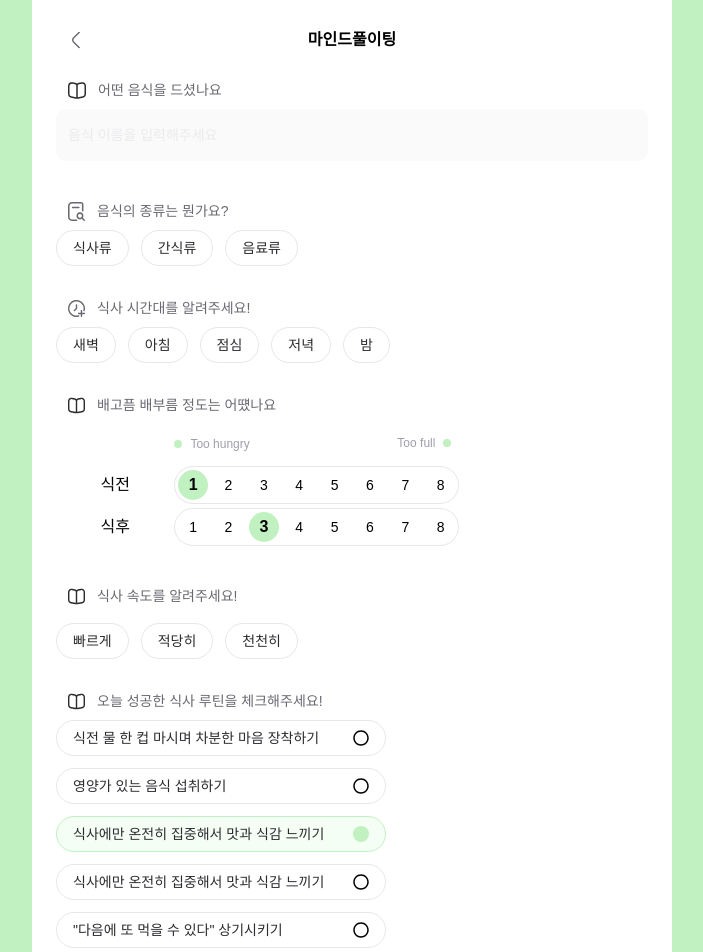
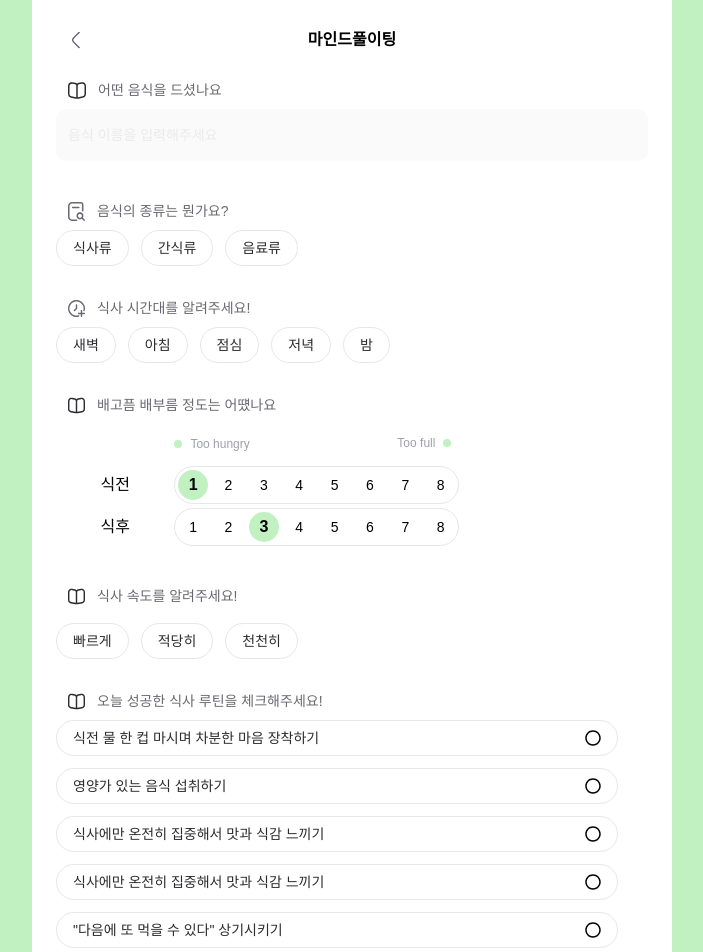
Before and after one commit to hatoruday/mindeating-front, a Next.js app: page /mind in a window 1280 px wide. Shown: the top 952 px of the page, without its empty margins (288-991 px from the left). Built offline with nearby package versions, Linux system fonts and the light colour scheme; a web font is replaced by a local one.

Commit message:
attempting mind record interaction

```diff
--- a/app/mind/page.tsx
+++ b/app/mind/page.tsx
@@ -88,7 +88,7 @@ export default function MindFullEating() {
     setNote(value);
   };
   return (
-    <div className="flex flex-col">
+    <div className="flex flex-col justify-center content-center">
       <header className="flex relative w-full py-3 justify-center">
         <Image
           src="/leftChevron.svg"
@@ -212,52 +212,59 @@ export default function MindFullEating() {
           </span>
         </header>
         <article className="flex gap-x-3">
-          <div className="flex  justify-center items-center h-9 relative gap-2.5 px-4 py-2.5 rounded-[56px] border border-[#e7e7e7]">
-            <p className="flex text-sm font-medium text-left text-[#2c2c30]">
-              빠르게
-            </p>
-          </div>
-          <div className="flex  justify-center items-center h-9 relative gap-2.5 px-4 py-2.5 rounded-[56px] border border-[#e7e7e7]">
-            <p className="flex text-sm font-medium text-left text-[#2c2c30]">
-              적당히
-            </p>
-          </div>
-          <div className="flex  justify-center items-center h-9 relative gap-2.5 px-4 py-2.5 rounded-[56px] border border-[#e7e7e7]">
-            <p className="flex text-sm font-medium text-left text-[#2c2c30]">
-              천천히
-            </p>
-          </div>
+          {["빠르게", "적당히", "천천히"].map((item, index) => (
+            <button
+              key={index}
+              onClick={() => {
+                if (speed == item) {
+                  setSpeed("");
+                } else {
+                  setSpeed(item);
+                }
+              }}
+              className={`flex  justify-center items-center h-9 relative gap-2.5 px-4 py-2.5 rounded-[56px] border ${
+                speed == item ? "border-green2 bg-green3" : "border-black4"
+              }`}
+            >
+              <p className="flex text-sm font-medium text-left text-[#2c2c30]">
+                {item}
+              </p>
+            </button>
+          ))}
         </article>
       </section>
-      <section className="flex flex-col gap-y-2 py-4">
+      <section className="flex flex-col justify-center w-full gap-y-2 py-4">
         <header className="flex px-3 gap-x-3">
           <Image src="/bookIcon.svg" width={17} height={19} alt="bookIcon" />
           <span className="font-medium text-black2 text-[14px]">
             오늘 성공한 식사 루틴을 체크해주세요!
           </span>
         </header>
-        <article className="flex flex-col max-w-[400px] gap-3">
+        <article className="flex flex-col w-full gap-3">
           {routineCheckList.map((routine, index) => (
             <div key={index}>
-              <div
-                className={`flex max-w-[330px] justify-between items-center h-9 gap-2.5 px-4 py-2.5 rounded-[56px] border border-[#e7e7e7] ${
-                  routine.isDone ? "bg-green3 border border-green2" : ""
+              <button
+                onClick={() => {
+                  const newSuccessedMealRoutine = { ...successed_meal_routine };
+                  newSuccessedMealRoutine[index] =
+                    !newSuccessedMealRoutine[index];
+                  setSuccesssed_meal_routine(newSuccessedMealRoutine);
+                }}
+                className={`flex w-[95%] justify-between items-center h-9 gap-2.5 px-4 py-2.5 rounded-[56px] border border-[#e7e7e7] ${
+                  successed_meal_routine[index]
+                    ? "bg-green3 border border-green2"
+                    : ""
                 }`}
               >
                 <p className="text-sm font-medium text-center text-[#2c2c30]">
                   {routine.content}
                 </p>
-                {routine.isDone ? (
-                  <Image
-                    src="/routineCircle.svg"
-                    alt="routineCircle"
-                    width={16}
-                    height={16}
-                  />
+                {successed_meal_routine[index] ? (
+                  <FaRegCircle className="bg-green2 text-green2 rounded-full" />
                 ) : (
                   <FaRegCircle />
                 )}
-              </div>
+              </button>
             </div>
           ))}
         </article>
```
